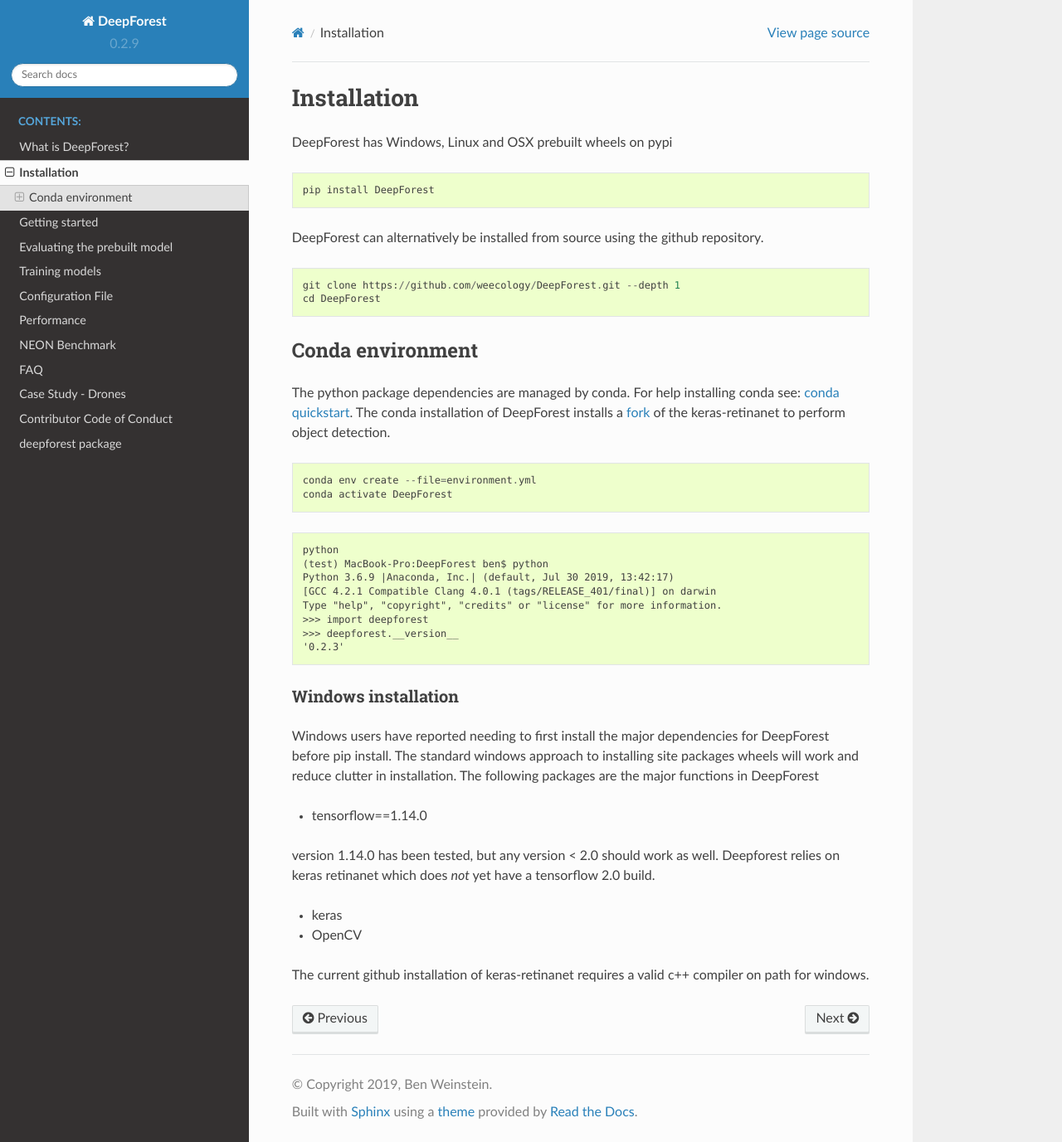
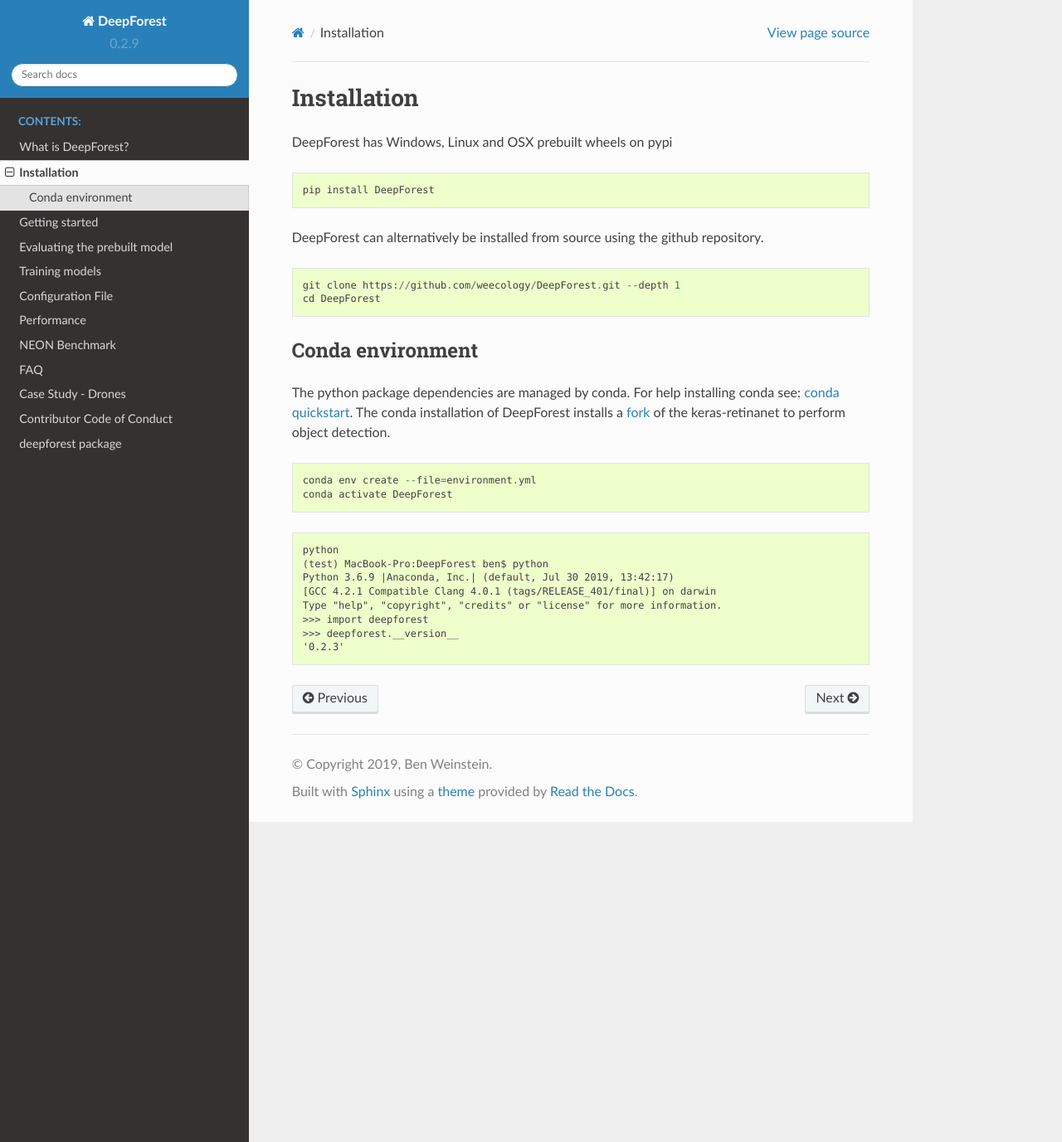
Before and after one commit to weecology/DeepForest, a Sphinx documentation site: the page built from docs/installation.md, in a window 1280 px wide and 1377 px high. Shown: the whole window at 83% size. Built offline with Sphinx 7.4.7 and the Read the Docs theme 2.0.0, drawn with Linux system fonts in a browser that asks for light colours; pages that are not in the unit, such as notebooks, are missing from menus.

Commit message:
update docs

````diff
--- a/docs/installation.md
+++ b/docs/installation.md
@@ -33,16 +33,3 @@
 >>> deepforest.__version__
 '0.2.3'
 ```
-
-### Windows installation
-
-Windows users have reported needing to first install the major dependencies for DeepForest before pip install. The standard windows approach to installing site packages wheels will work and reduce clutter in installation. The following packages are the major functions in DeepForest
-
-* tensorflow==1.14.0
-
-version 1.14.0 has been tested, but any version < 2.0 should work as well. Deepforest relies on keras retinanet which does *not* yet have a tensorflow 2.0 build.
-
-* keras
-* OpenCV
-
-The current github installation of keras-retinanet requires a valid c++ compiler on path for windows.
````
Also changed, not shown: docs/Example.md (+2 -1 lines), docs/getting_started.md (+3 -1 lines), docs/landing.md (+0 -1 lines), docs/training.md (+5 -1 lines).
